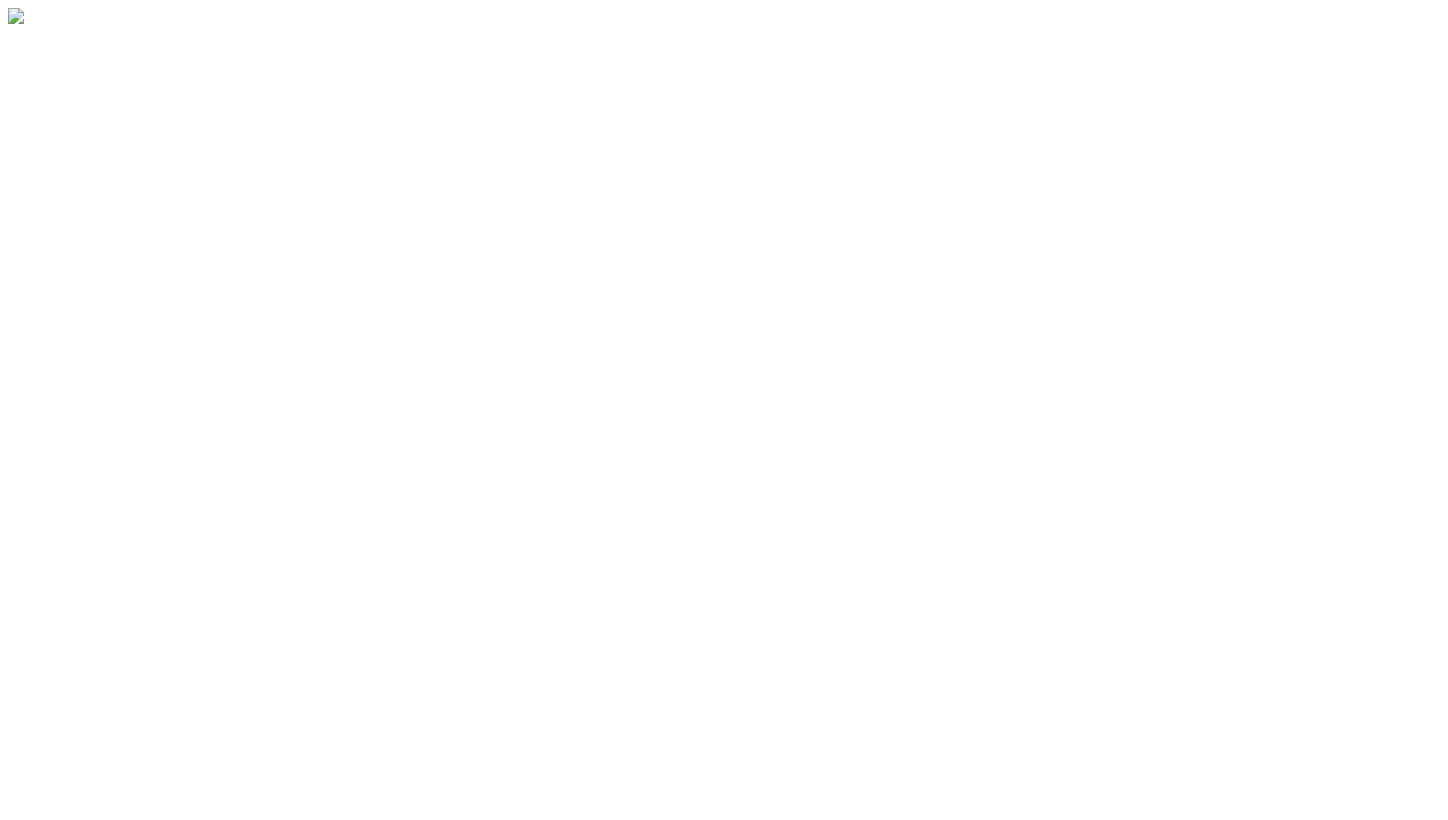
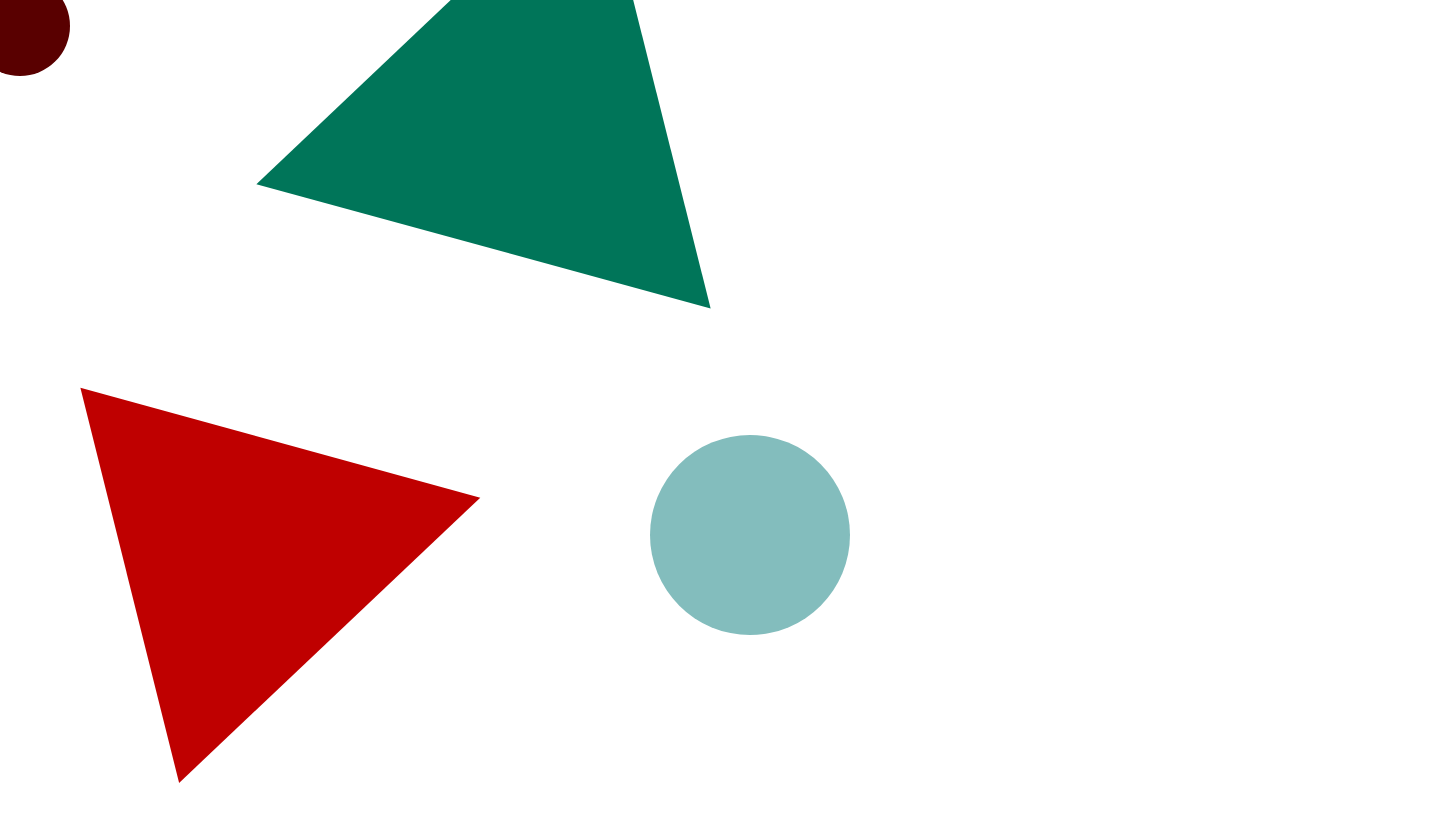
Before and after one commit to Vasileves/Anime-poster, a plain HTML site: page index.html in a window 1280 px wide. Shown: the whole page, 1448 px wide, since content can reach past the window. Drawn offline with Linux system fonts and the light colour scheme; files that its build step writes are made by us from their sources.

Commit message:
added main figures
Smell these fresh SVG's!

```diff
--- a/index.html
+++ b/index.html
@@ -4,10 +4,13 @@
   <meta charset="utf-8">
   <meta name="viewport" content="width=device-width, initial-scale=1.0">
   <meta http-equiv="X-UA-Compatible" content="ie=edge">
-  <title>Stefan Sagmeister</title>
-  <link rel="stylesheet" href="css/main.css">
+  <title>Suprematichno</title>
+  <link rel="stylesheet" href="styles/main.css">
 </head>
   <body>
-    <img id='trgtop' src='res/trgtop.png'/>
+    <img id='trgreen' src='res/trgreen.svg'/>
+    <img id='trred' src='res/trred.svg'/>
+    <img id='cred' src='res/cred.svg'/>
+    <img id='cgreen' src='res/cgreen.svg'/>
   </body>
 </html>
--- a/styles/main.css
+++ b/styles/main.css
@@ -0,0 +1,33 @@
+body {
+  width: 1440px;
+  height: 900px;
+  overflow: hidden;
+}
+
+#trgreen {
+  position: absolute;
+  left: 200px;
+  top: -140px;
+  width: 511px;
+}
+
+#trred {
+  position: absolute;
+  left: 80px;
+  top: 300px;
+  width: 450px;
+}
+
+#cred {
+  position: absolute;
+  left: -30px;
+  top: -24px;
+  width: 100px;
+}
+
+#cgreen {
+  position: absolute;
+  left: 650px;
+  top: 435px;
+  width: 200px;
+}
```
Also changed, not shown: res/cgreen.svg (added), res/cirgreen.png (deleted), res/cirred.png (deleted), res/cred.svg (added), res/rengreenbottom.png (deleted), res/rengreentop.png (deleted), res/renredbottom.png (deleted), res/renredtop.png (deleted), res/rgreenbottom.svg (added), res/rgreentop.svg (added), res/rredbttm.svg (added), res/rredtop.svg (added), res/trgreen.png (deleted), res/trgreen.svg (added), 2 more files, 2 other files.
